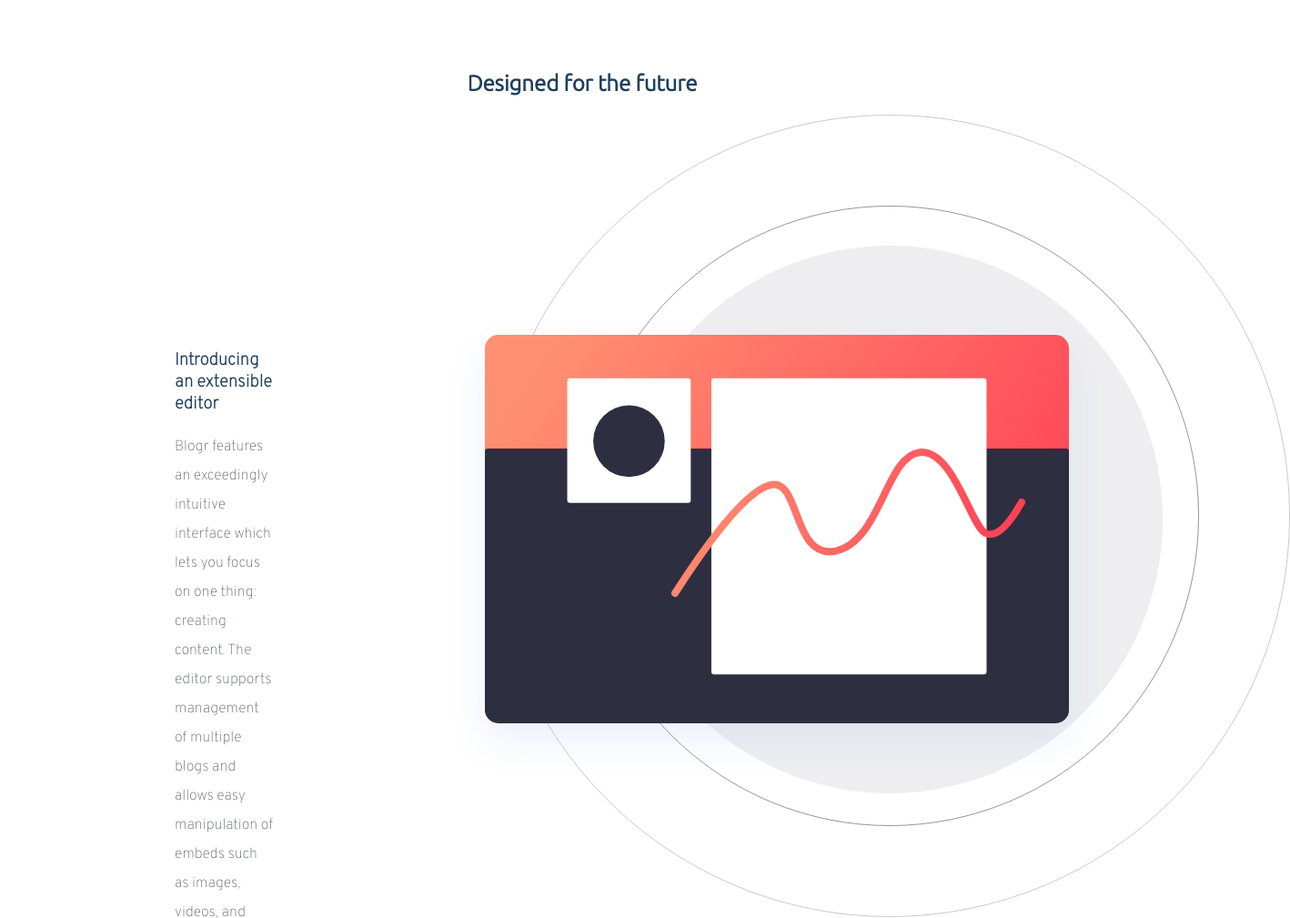
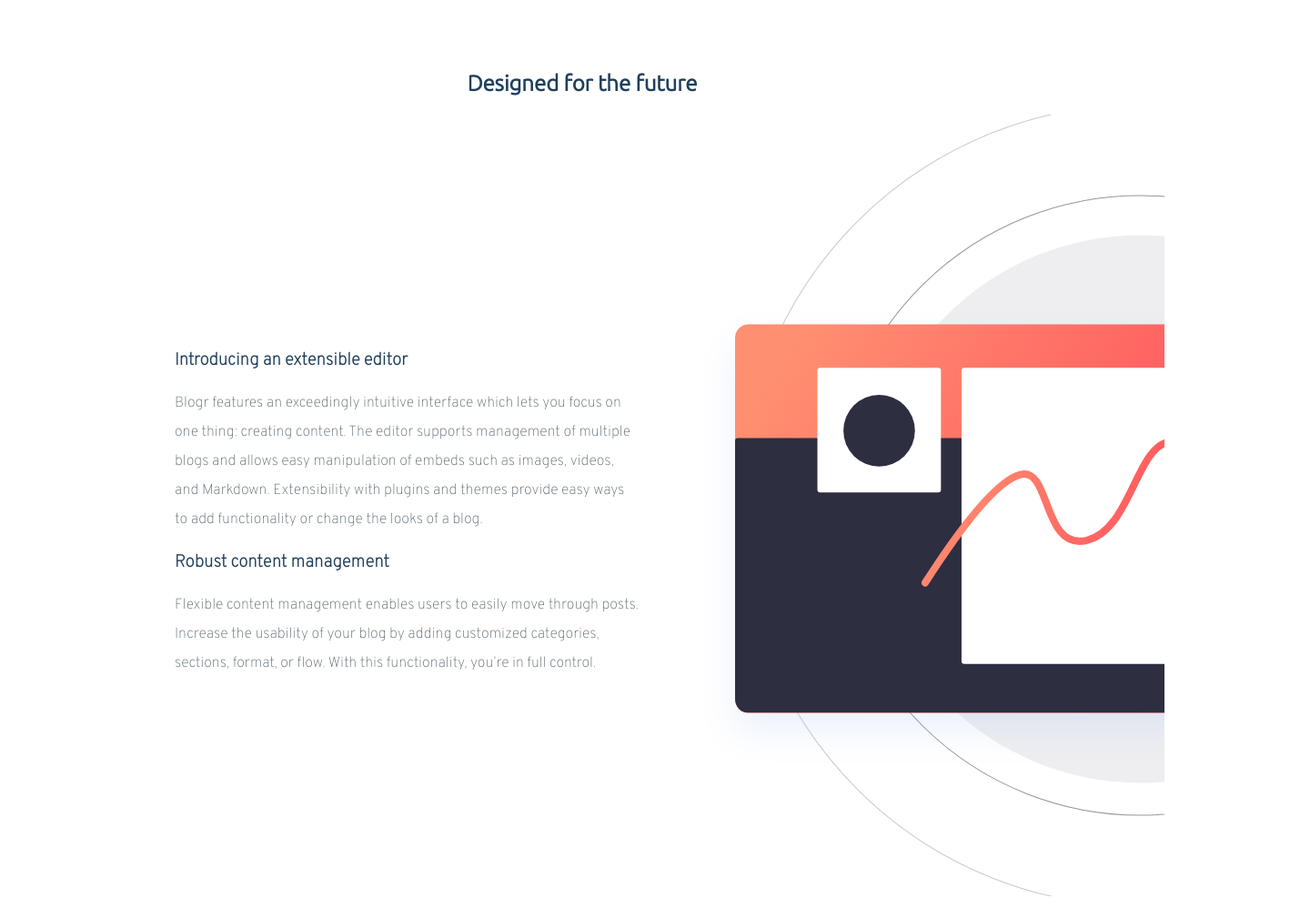
Before and after one commit to SzaboLeventeDev/blogr-landing-page, a plain HTML site: page index.html in a window 1280 px wide. Shown: the part 360-1369 px from the top of the page at 91% size, 1418 px wide, since content can reach past the window. Drawn offline with Linux system fonts and the light colour scheme.

Commit message:
imageRight class fixed

```diff
--- a/index.html
+++ b/index.html
@@ -78,8 +78,8 @@
     <h2>
       Designed for the future
     </h2>
-    <div class="sections">
-      <div class="contents">
+    <div class="sections imageRight">
+      <div class="contents first">
         <h3>
           Introducing an extensible editor
         </h3>
@@ -97,9 +97,9 @@
           by adding customized categories, sections, format, or flow. With this functionality, you’re in full control.
         </article>
       </div>
-      <div class="imageRight">
-        <img src="images/illustration-editor-desktop.svg" alt="illustration-editor-desktop">
-      </div>
+
+
+
     </div>
     <div class="sections phones">
       <div>
--- a/style.css
+++ b/style.css
@@ -107,6 +107,7 @@ h1{
     color:hsl(0, 0%, 100%);
     font-family: 'Overpass', sans-serif;
 }
+/* content part */
 main{
     color: hsl(207, 13%, 34%);
     font-family: "Overpass", sans-serif;
@@ -156,6 +157,11 @@ article, footer p{
     margin-top: -50px;
 
 }
+/* actual content */
+.first{
+    width: 40vw;
+}
+
 /* footer */
 footer{
     background-color: hsl(240, 10%, 16%);
@@ -181,8 +187,12 @@ footer p:hover{
 }
 /* images */
 .imageRight{
-    /* margin-right: -20vw; */
-    margin-right: -10px;
+    background-image: url(images/illustration-editor-desktop.svg);
+    background-position-x: 60vw;
+    background-position-y: center;
+    background-repeat: no-repeat;
+    height: auto;
+
 }
 .imageLeft{
     margin-left: -25vw;
```
